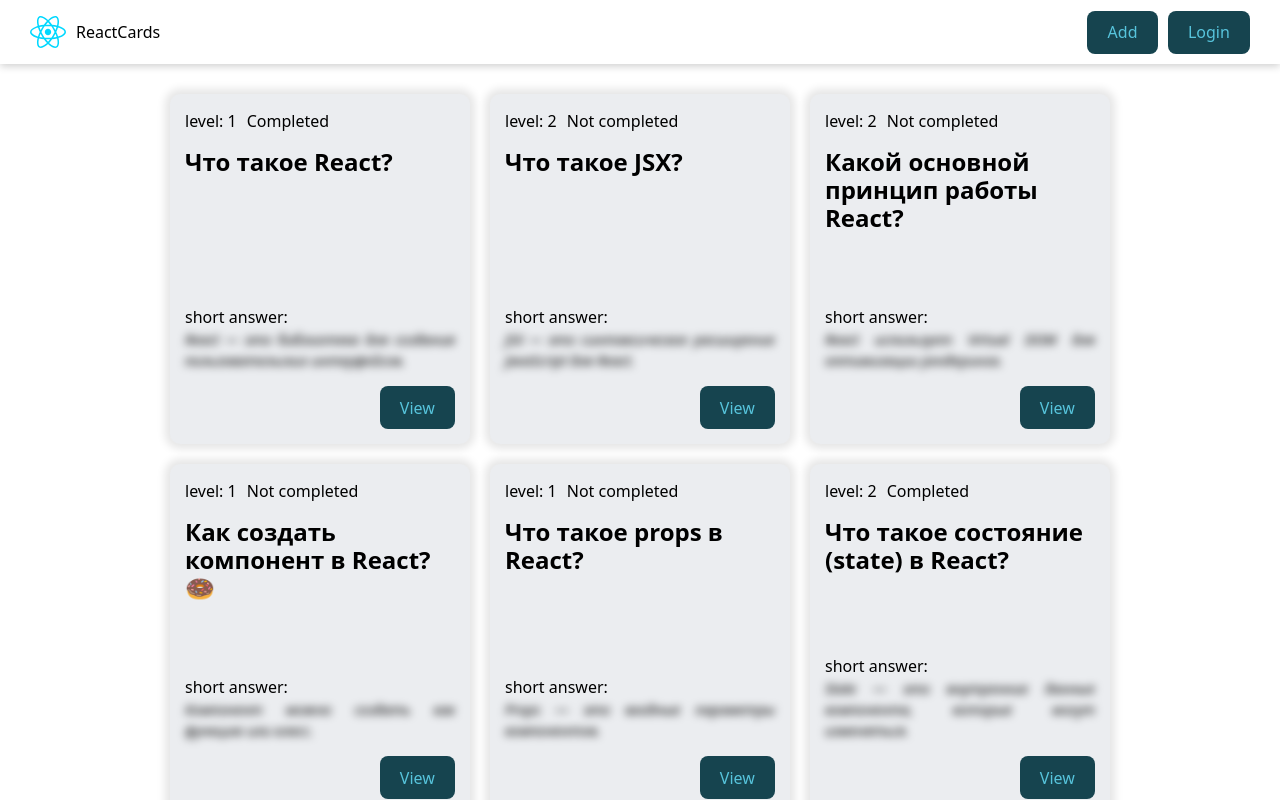
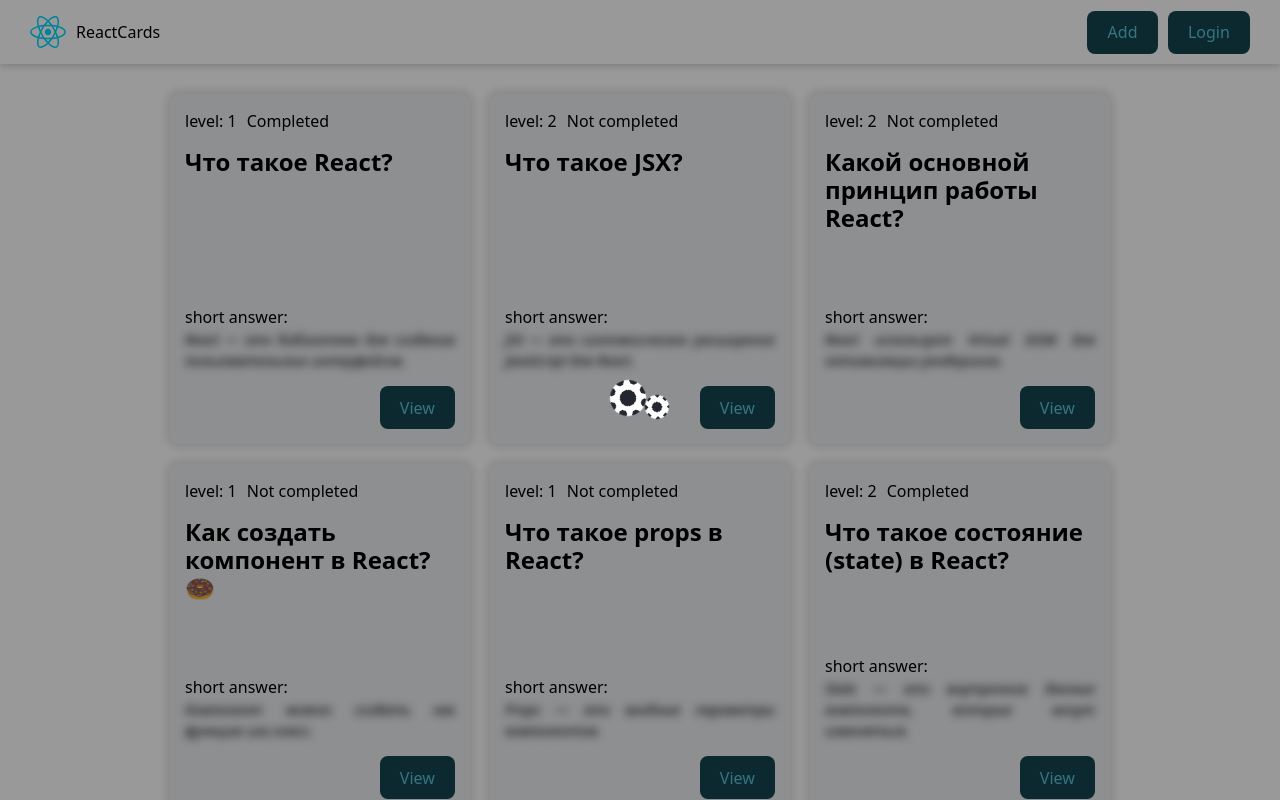
Before and after one commit to andreypo22/react-app-course, a React (Vite) app: page / in a window 1280 px wide. Built offline with nearby package versions, Linux system fonts and the light colour scheme; data requests are answered from the project's data file.

Commit message:
loader component

```diff
--- /dev/null
+++ b/src/components/Loader/Loader.jsx
@@ -0,0 +1,11 @@
+import cls from "./Loader.module.css";
+
+export const Loader = () => {
+  return (
+    <div className={cls.backdrop}>
+      <span className={cls.loader}></span>
+    </div>
+  );
+};
+
+// export default Loader
--- /dev/null
+++ b/src/components/Loader/Loader.module.css
@@ -0,0 +1,151 @@
+.backdrop {
+  position: fixed;
+  inset: 0;
+  background: rgba(0, 0, 0, 0.4);
+  z-index: 999;
+  display: flex;
+  justify-content: center;
+  align-items: center;
+}
+
+.loader {
+  width: 60px;
+  height: 40px;
+  position: relative;
+  display: inline-block;
+  --base-color: #23272f; /*use your base color*/
+}
+.loader::before {
+  content: "";
+  left: 0;
+  top: 0;
+  position: absolute;
+  width: 36px;
+  height: 36px;
+  border-radius: 50%;
+  background-color: #fff;
+  background-image: radial-gradient(
+      circle 8px at 18px 18px,
+      var(--base-color) 100%,
+      transparent 0
+    ),
+    radial-gradient(
+      circle 4px at 18px 0px,
+      var(--base-color) 100%,
+      transparent 0
+    ),
+    radial-gradient(
+      circle 4px at 0px 18px,
+      var(--base-color) 100%,
+      transparent 0
+    ),
+    radial-gradient(
+      circle 4px at 36px 18px,
+      var(--base-color) 100%,
+      transparent 0
+    ),
+    radial-gradient(
+      circle 4px at 18px 36px,
+      var(--base-color) 100%,
+      transparent 0
+    ),
+    radial-gradient(
+      circle 4px at 30px 5px,
+      var(--base-color) 100%,
+      transparent 0
+    ),
+    radial-gradient(
+      circle 4px at 30px 5px,
+      var(--base-color) 100%,
+      transparent 0
+    ),
+    radial-gradient(
+      circle 4px at 30px 30px,
+      var(--base-color) 100%,
+      transparent 0
+    ),
+    radial-gradient(
+      circle 4px at 5px 30px,
+      var(--base-color) 100%,
+      transparent 0
+    ),
+    radial-gradient(
+      circle 4px at 5px 5px,
+      var(--base-color) 100%,
+      transparent 0
+    );
+  background-repeat: no-repeat;
+  box-sizing: border-box;
+  animation: rotationBack 3s linear infinite;
+}
+.loader::after {
+  content: "";
+  left: 35px;
+  top: 15px;
+  position: absolute;
+  width: 24px;
+  height: 24px;
+  border-radius: 50%;
+  background-color: #fff;
+  background-image: radial-gradient(
+      circle 5px at 12px 12px,
+      var(--base-color) 100%,
+      transparent 0
+    ),
+    radial-gradient(
+      circle 2.5px at 12px 0px,
+      var(--base-color) 100%,
+      transparent 0
+    ),
+    radial-gradient(
+      circle 2.5px at 0px 12px,
+      var(--base-color) 100%,
+      transparent 0
+    ),
+    radial-gradient(
+      circle 2.5px at 24px 12px,
+      var(--base-color) 100%,
+      transparent 0
+    ),
+    radial-gradient(
+      circle 2.5px at 12px 24px,
+      var(--base-color) 100%,
+      transparent 0
+    ),
+    radial-gradient(
+      circle 2.5px at 20px 3px,
+      var(--base-color) 100%,
+      transparent 0
+    ),
+    radial-gradient(
+      circle 2.5px at 20px 3px,
+      var(--base-color) 100%,
+      transparent 0
+    ),
+    radial-gradient(
+      circle 2.5px at 20px 20px,
+      var(--base-color) 100%,
+      transparent 0
+    ),
+    radial-gradient(
+      circle 2.5px at 3px 20px,
+      var(--base-color) 100%,
+      transparent 0
+    ),
+    radial-gradient(
+      circle 2.5px at 3px 3px,
+      var(--base-color) 100%,
+      transparent 0
+    );
+  background-repeat: no-repeat;
+  box-sizing: border-box;
+  animation: rotationBack 4s linear infinite reverse;
+}
+@keyframes rotationBack {
+  0% {
+    transform: rotate(0deg);
+  }
+  100% {
+    transform: rotate(-360deg);
+  }
+}
--- /dev/null
+++ b/src/components/Loader/index.jsx
@@ -0,0 +1 @@
+export { Loader } from "./Loader";
--- a/src/pages/HomePage/HomePage.jsx
+++ b/src/pages/HomePage/HomePage.jsx
@@ -2,6 +2,7 @@
 
 import { API_URL } from "../../constants";
 import { QuestionCardList } from "../../components/QuestionCardList";
+import { Loader } from "../../components/Loader";
 // import cls from "./HomePage.module.css";
 
 export const HomePage = () => {
@@ -25,6 +26,7 @@
 
   return (
     <>
+      <Loader />
       <QuestionCardList cards={questions} />
     </>
   );
```
